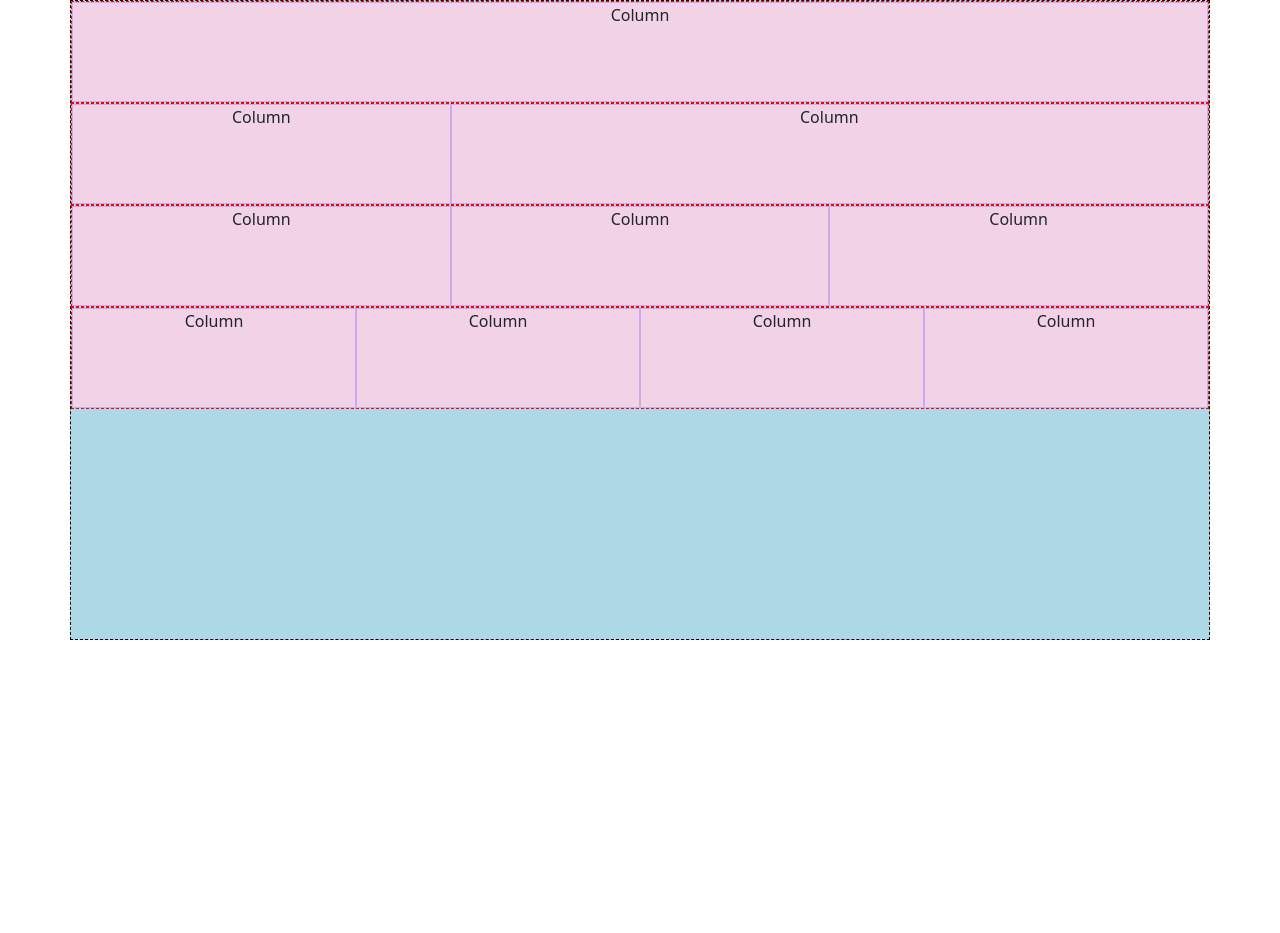
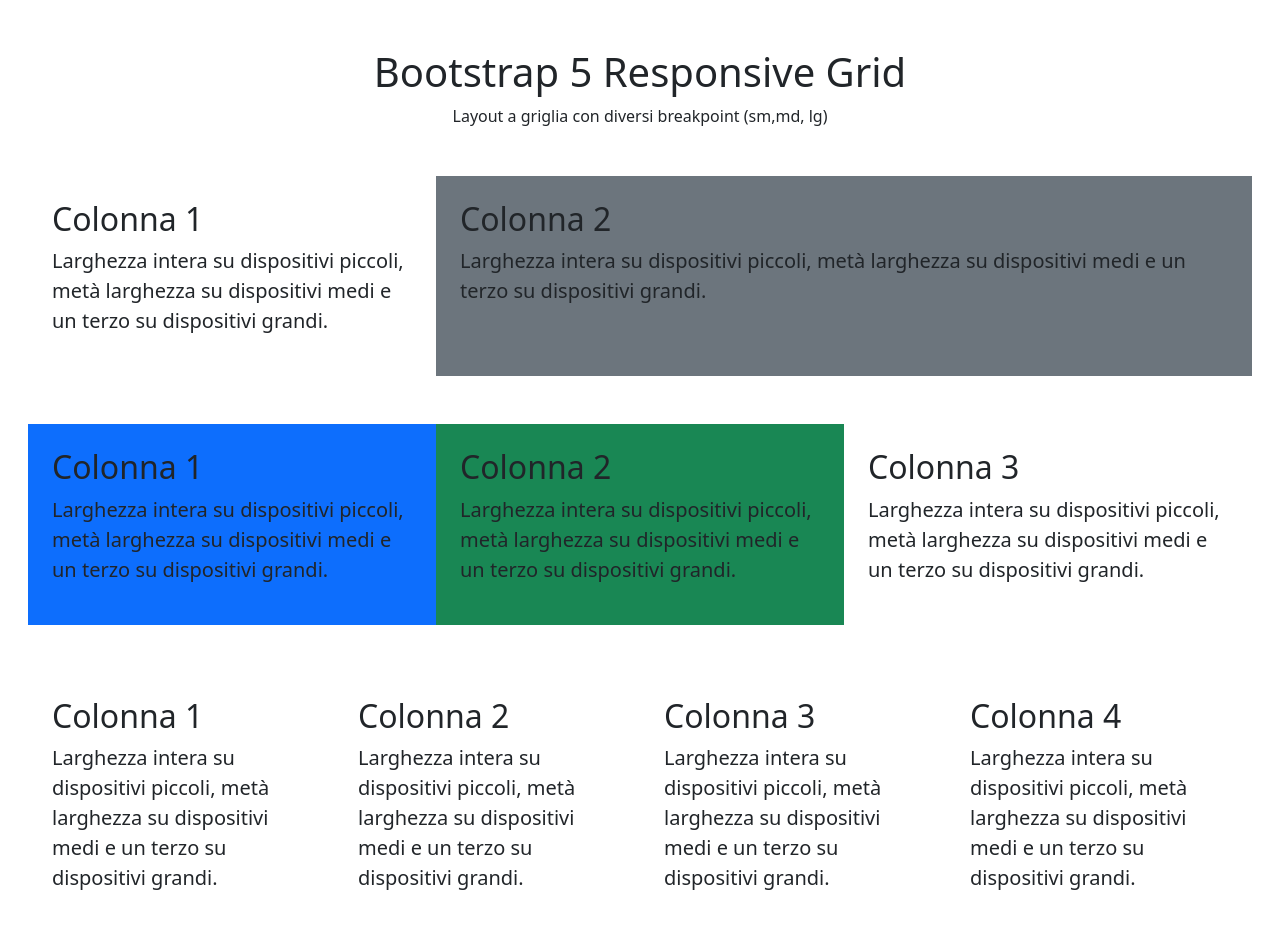
Before and after one commit to Alesbianchi/htmlcss-bootstrap-layout, a plain HTML site: page index.html in a window 1280 px wide. Before the commit the page ends 800 px from the top, so only its background shows below. Drawn offline with nearby package versions, Linux system fonts and the light colour scheme.

Commit message:
layout with margin and padding

```diff
--- a/css/style.css
+++ b/css/style.css
@@ -1,6 +1,6 @@
 /* regole di debug macro */
 
-[class^='container'] {
+/* [class^='container'] {
     border: 1px dashed black;
     background-color: lightblue;
     min-height: 80vh;
@@ -14,4 +14,4 @@
     height: 100px;
     background-color: #f1d2e7;
     border: 1px solid #d0a8eb;
-}
+} */
--- a/index.html
+++ b/index.html
@@ -9,52 +9,98 @@
     <title>Bootstrap</title>
 </head>
 <body>
-    <div class="container text-center">
-        <div class="row">
+    <div class="container-fluid text-center ">
+        <div class="row mt-5 mx-3">
             <div class="col">
-                Column
+                <h1>Bootstrap 5 Responsive Grid</h1>
+                <div>Layout a griglia con diversi breakpoint (sm,md, lg)</div>
             </div>
         </div>
 
-        <div class="row row-cols-1 row-cols-md-2">
-            <div class="col col-lg-4">
-                Column
+        <div class="row mt-5 mx-3  text-left row-cols-1 row-cols-md-2">
+            <div class="col p-4 col-lg-4">
+                <figure class="text-start">
+                    <blockquote class="blockquote">
+                      <h2>Colonna 1</h2>
+                      <p>Larghezza intera su dispositivi piccoli, metà larghezza su dispositivi medi e un terzo su dispositivi grandi.</p>
+                    </blockquote>
+                  </figure>
             </div>
-            <div class="col col-lg-8">
-                Column
+            <div class="col p-4 bg-secondary col-lg-8">
+                <figure class="text-start ">
+                    <blockquote class="blockquote">
+                      <h2 class="">Colonna 2</h2>
+                      <p>Larghezza intera su dispositivi piccoli, metà larghezza su dispositivi medi e un terzo su dispositivi grandi.</p>
+                    </blockquote>
+                </figure>
             </div>
         </div>
 
-        <div class="row">
-            <div class="col-6 col-md-4">
-                Column
+        <div class="row mt-5 mx-3">
+            <div class="col-6 p-4 bg-primary col-md-4">
+                <figure class="text-start">
+                    <blockquote class="blockquote">
+                      <h2>Colonna 1</h2>
+                      <p>Larghezza intera su dispositivi piccoli, metà larghezza su dispositivi medi e un terzo su dispositivi grandi.</p>
+                    </blockquote>
+                </figure>
             </div>
-            <div class="col-6 col-md-4">
-                Column
+            <div class="col-6 p-4 bg-success col-md-4">
+                <figure class="text-start">
+                    <blockquote class="blockquote">
+                      <h2>Colonna 2</h2>
+                      <p>Larghezza intera su dispositivi piccoli, metà larghezza su dispositivi medi e un terzo su dispositivi grandi.</p>
+                    </blockquote>
+                </figure>
             </div>
-            <div class="col col-md-4">
-                Column
+            <div class="col p-4 col-md-4">
+                <figure class="text-start">
+                    <blockquote class="blockquote">
+                      <h2>Colonna 3</h2>
+                      <p>Larghezza intera su dispositivi piccoli, metà larghezza su dispositivi medi e un terzo su dispositivi grandi.</p>
+                    </blockquote>
+                </figure>
             </div>
         </div>
 
-        <div class="row">
-            <div class="col-6 col-md-3">
-                Column
+        <div class="row mt-5 mx-3">
+            <div class="col-6 p-4 col-md-3">
+                <figure class="text-start">
+                    <blockquote class="blockquote">
+                      <h2>Colonna 1</h2>
+                      <p>Larghezza intera su dispositivi piccoli, metà larghezza su dispositivi medi e un terzo su dispositivi grandi.</p>
+                    </blockquote>
+                </figure>
             </div>
-            <div class="col-6 col-md-3">
-                Column
+            <div class="col-6 p-4 col-md-3">
+                <figure class="text-start">
+                    <blockquote class="blockquote">
+                      <h2>Colonna 2</h2>
+                      <p>Larghezza intera su dispositivi piccoli, metà larghezza su dispositivi medi e un terzo su dispositivi grandi.</p>
+                    </blockquote>
+                </figure>
             </div>
-            <div class="col-6 col-md-3">
-                Column
+            <div class="col-6 p-4 col-md-3">
+                <figure class="text-start">
+                    <blockquote class="blockquote">
+                      <h2>Colonna 3</h2>
+                      <p>Larghezza intera su dispositivi piccoli, metà larghezza su dispositivi medi e un terzo su dispositivi grandi.</p>
+                    </blockquote>
+                </figure>
             </div>
-            <div class="col-6 col-md-3">
-                Column
+            <div class="col-6 p-4 col-md-3">
+                <figure class="text-start">
+                    <blockquote class="blockquote">
+                      <h2>Colonna 4</h2>
+                      <p>Larghezza intera su dispositivi piccoli, metà larghezza su dispositivi medi e un terzo su dispositivi grandi.</p>
+                    </blockquote>
+                </figure>
             </div>
         </div>
 
+    </div>
 
 
-    </div>
 
 </body>
 </html>
```
